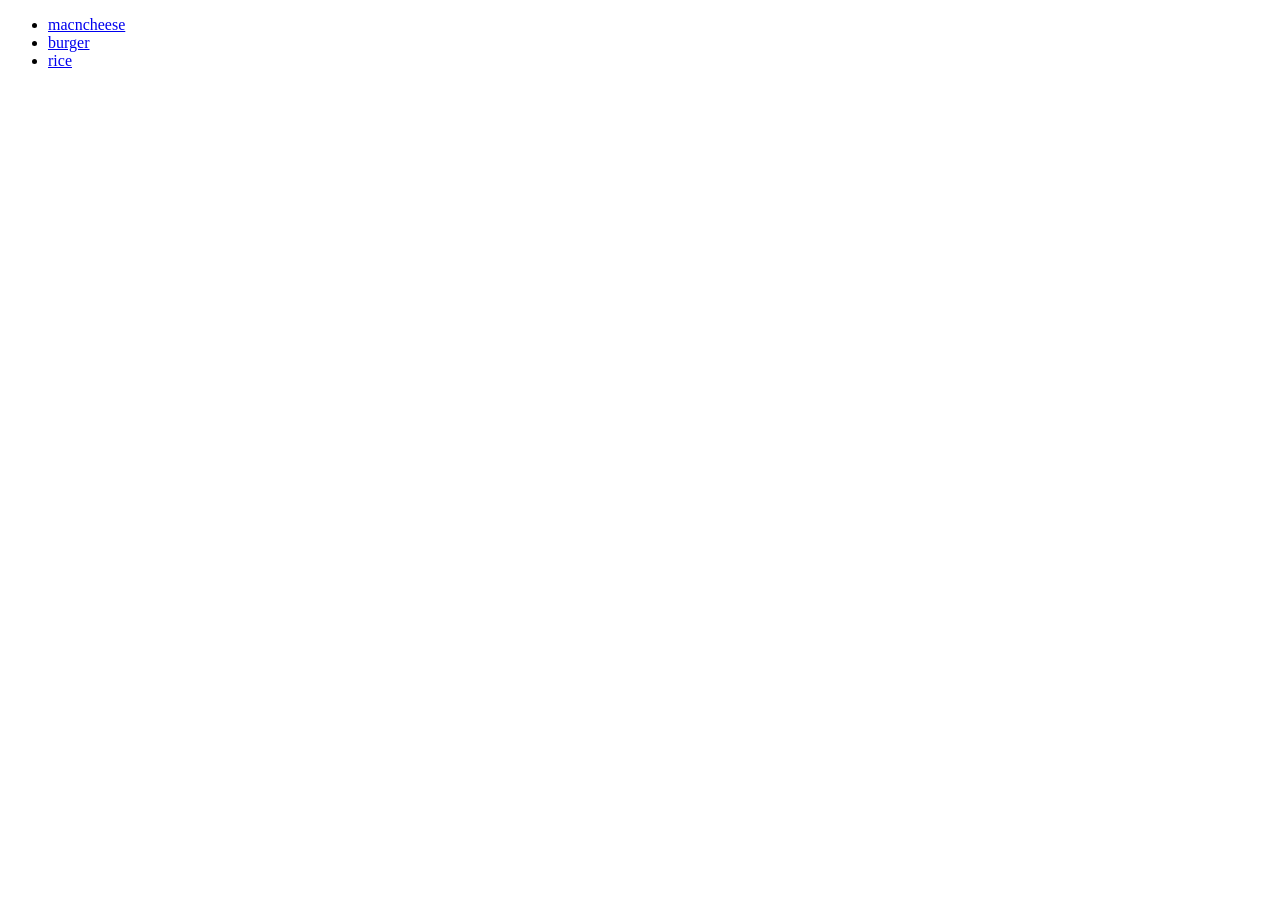
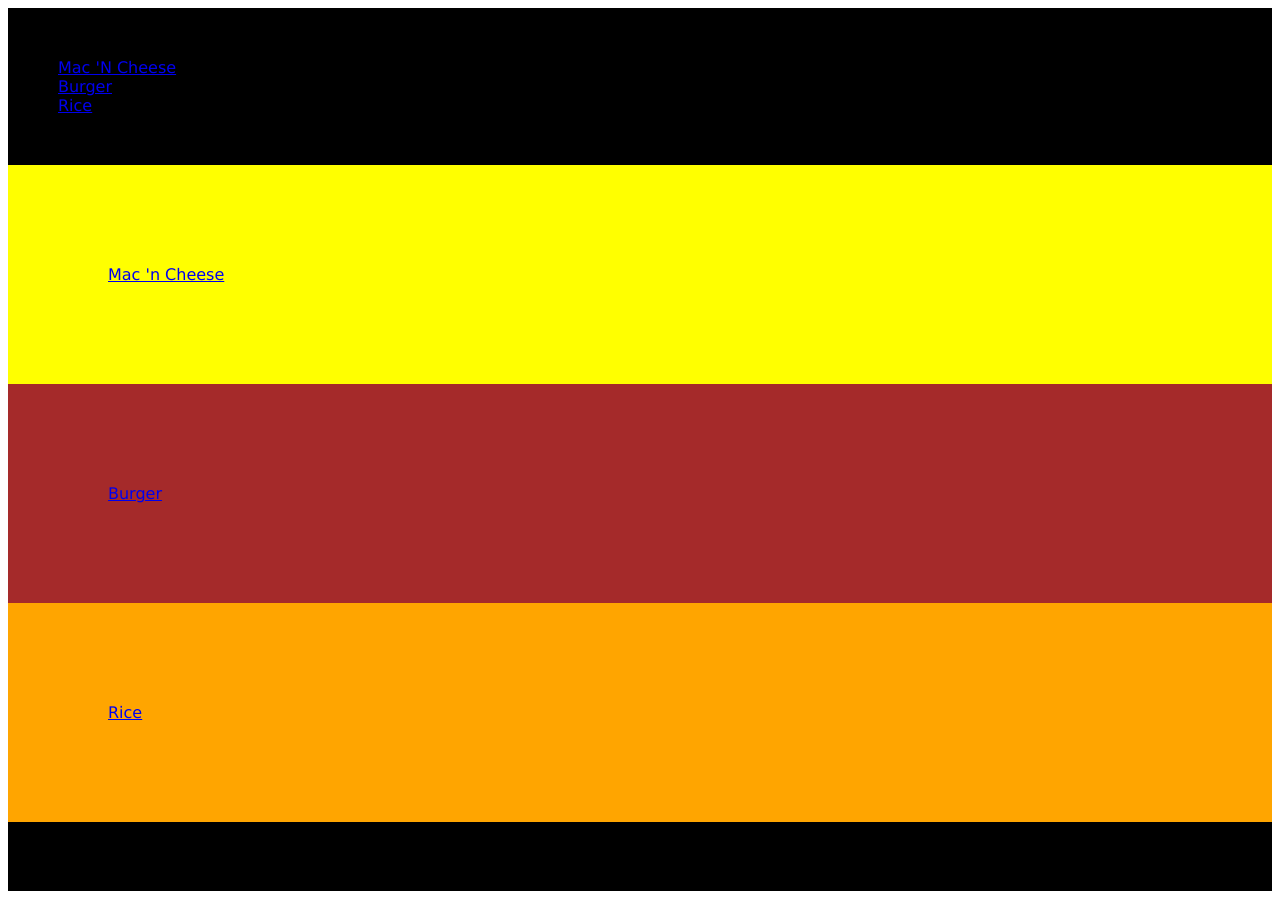
Before and after one commit to Posark/odin-recipes, a plain HTML site: page index.html in a window 1280 px wide. Before the commit the page ends 800 px from the top, so only its background shows below. Drawn offline with Linux system fonts and the light colour scheme.

Commit message:
Adding styling to the recipes.

```diff
--- a/index.html
+++ b/index.html
@@ -3,12 +3,21 @@
 <head>
     <meta charset="UTF-8">
     <title>Document</title>
+    <link rel="stylesheet" href="style.css">
 </head>
 <body>
-    <ul>
-        <li><a href="recipes/macncheese.html">macncheese</a></li>
-        <li><a href="recipes/burger.html">burger</li>
-        <li><a href="recipes/rice.html">rice</a></li>
-    </ul>
+    <header>
+        <nav>
+            <ul class="link-list">
+                <li class="mac link"><a href="recipes/macncheese.html">Mac 'N Cheese</a></li>
+                <li class="burger link"><a href="recipes/burger.html">Burger</li>
+                <li class="rice link"><a href="recipes/rice.html">Rice</a></li>
+            </ul>
+        </nav>
+    </header>
+    <section class="mac-content"><a href="recipes/macncheese.html">Mac 'n Cheese</a></section>
+    <section class="burger-content"><a href="recipes/burger.html">Burger</a></section>
+    <section class="rice-content"><a href="recipes/rice.html">Rice</a></section>
+    <footer>footer</footer>
 </body>
 </html>
--- /dev/null
+++ b/style.css
@@ -0,0 +1,68 @@
+/* Index page */
+
+body {
+    font-family: Verdana, Geneva, Tahoma, sans-serif;
+}
+
+header {
+    padding: 50px;
+    background-color: black;
+}
+
+ul,
+.link-list {
+    margin: 0;
+    padding: 0;
+    list-style-type: none;
+}
+
+section {
+    padding: 100px;
+    display: flex;
+    flex-direction: row;
+}
+
+.mac-content {
+    background-color: yellow;
+    color: orange;
+}
+
+.burger-content {
+    background-color: brown;
+    color: greenyellow;
+}
+
+.rice-content {
+    background-color: orange;
+    color: yellow;
+}
+
+footer {
+    padding: 25px;
+    background-color: black;
+}
+
+/* All recipe pages */
+
+img {
+    border: 10px solid black;
+    height: auto;
+    width: 500px;
+}
+
+h1 {
+    text-align: center;
+}
+h2 {
+    background-color: orange;
+    color: white;
+}
+
+h3 {
+    background-color: yellow;
+}
+
+h4 {
+    background-color: red;
+    color: gray;
+}
```
Also changed, not shown: recipes/burger.html (+11 -4 lines), recipes/macncheese.html (+9 -1 lines), recipes/rice.html (+14 -8 lines).
